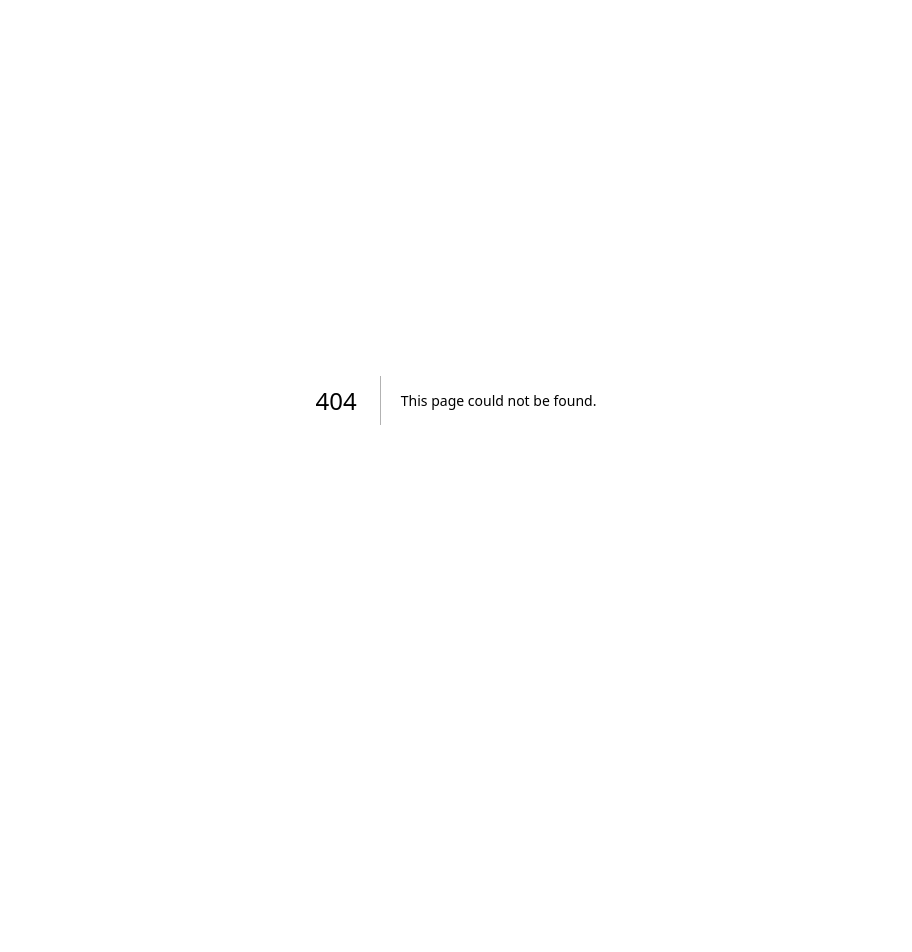
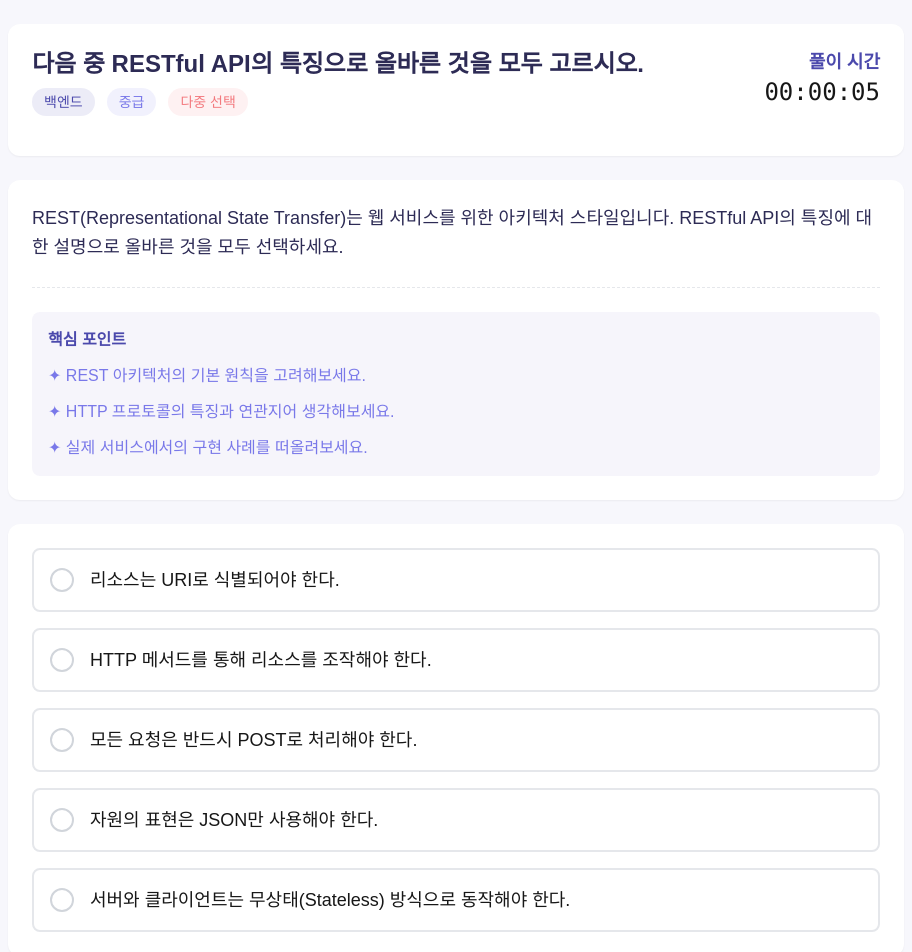
Before and after one commit to one-day-one-problem/frontend, a Next.js app: page /problems/1 in a window 1280 px wide. Before the commit this address had no page. Shown: the top 952 px of the page, without its empty margins (184-1096 px from the left). Before the commit the page ends 800 px from the top, so only its background shows below. Built offline with nearby package versions, Linux system fonts and the light colour scheme.

Commit message:
문제 풀이 화면 ui 구성

```diff
--- /dev/null
+++ b/app/problems/[problemId]/page.js
@@ -0,0 +1,228 @@
+"use client";
+
+import { useState, useEffect } from "react";
+import { motion } from "framer-motion";
+
+export default function ProblemPage({ params }) {
+  const { problemId } = params;
+  const [selectedAnswers, setSelectedAnswers] = useState(new Set());
+  const [elapsedTime, setElapsedTime] = useState(0);
+
+  // 경과 시간 계산
+  useEffect(() => {
+    const timer = setInterval(() => {
+      setElapsedTime((prev) => prev + 1);
+    }, 1000);
+
+    return () => clearInterval(timer);
+  }, []);
+
+  // 시간 포맷팅 함수
+  const formatTime = (seconds) => {
+    const hours = Math.floor(seconds / 3600);
+    const minutes = Math.floor((seconds % 3600) / 60);
+    const secs = seconds % 60;
+    return `${String(hours).padStart(2, "0")}:${String(minutes).padStart(
+      2,
+      "0"
+    )}:${String(secs).padStart(2, "0")}`;
+  };
+
+  // 임시 문제 데이터
+  const problem = {
+    id: problemId,
+    title: "다음 중 RESTful API의 특징으로 올바른 것을 모두 고르시오.",
+    category: "백엔드",
+    difficulty: "중급",
+    description: {
+      mainText:
+        "REST(Representational State Transfer)는 웹 서비스를 위한 아키텍처 스타일입니다. RESTful API의 특징에 대한 설명으로 올바른 것을 모두 선택하세요.",
+      highlights: [
+        "✦ REST 아키텍처의 기본 원칙을 고려해보세요.",
+        "✦ HTTP 프로토콜의 특징과 연관지어 생각해보세요.",
+        "✦ 실제 서비스에서의 구현 사례를 떠올려보세요.",
+      ],
+    },
+    isMultipleChoice: true,
+    options: [
+      {
+        id: "a",
+        text: "리소스는 URI로 식별되어야 한다.",
+        isCorrect: true,
+      },
+      {
+        id: "b",
+        text: "HTTP 메서드를 통해 리소스를 조작해야 한다.",
+        isCorrect: true,
+      },
+      {
+        id: "c",
+        text: "모든 요청은 반드시 POST로 처리해야 한다.",
+        isCorrect: false,
+      },
+      {
+        id: "d",
+        text: "자원의 표현은 JSON만 사용해야 한다.",
+        isCorrect: false,
+      },
+      {
+        id: "e",
+        text: "서버와 클라이언트는 무상태(Stateless) 방식으로 동작해야 한다.",
+        isCorrect: true,
+      },
+    ],
+  };
+
+  const toggleAnswer = (optionId) => {
+    const newSelected = new Set(selectedAnswers);
+    if (newSelected.has(optionId)) {
+      newSelected.delete(optionId);
+    } else {
+      if (!problem.isMultipleChoice) {
+        newSelected.clear(); // 단일 선택인 경우 기존 선택 초기화
+      }
+      newSelected.add(optionId);
+    }
+    setSelectedAnswers(newSelected);
+  };
+
+  const handleSubmit = () => {
+    // TODO: 답안 제출 로직 구현
+    console.log("제출된 답안:", Array.from(selectedAnswers));
+  };
+
+  return (
+    <div className="min-h-screen bg-[#F7F7FC] p-6">
+      <div className="max-w-4xl mx-auto">
+        {/* 헤더 섹션 */}
+        <header className="bg-white rounded-xl p-6 mb-6 shadow-sm">
+          <div className="flex justify-between items-start mb-4">
+            <div>
+              <h1 className="text-2xl font-bold text-[#2D2B55] mb-2">
+                {problem.title}
+              </h1>
+              <div className="flex gap-3">
+                <span className="bg-[#4B49AC]/10 text-[#4B49AC] px-3 py-1 rounded-full text-sm">
+                  {problem.category}
+                </span>
+                <span className="bg-[#7978E9]/10 text-[#7978E9] px-3 py-1 rounded-full text-sm">
+                  {problem.difficulty}
+                </span>
+                <span className="bg-[#F3797E]/10 text-[#F3797E] px-3 py-1 rounded-full text-sm">
+                  {problem.isMultipleChoice ? "다중 선택" : "단일 선택"}
+                </span>
+              </div>
+            </div>
+            <div className="text-right">
+              <div className="text-lg font-semibold text-[#4B49AC]">
+                풀이 시간
+              </div>
+              <div className="text-2xl font-mono">
+                {formatTime(elapsedTime)}
+              </div>
+            </div>
+          </div>
+        </header>
+
+        {/* 문제 설명 */}
+        <section className="bg-white rounded-xl p-6 mb-6 shadow-sm">
+          <div className="space-y-6">
+            {/* 메인 설명 텍스트 */}
+            <div className="text-lg leading-relaxed text-[#2D2B55]">
+              {problem.description.mainText}
+            </div>
+
+            {/* 구분선 */}
+            <div className="border-t border-dashed border-gray-200"></div>
+
+            {/* 핵심 포인트 */}
+            <div className="space-y-3 bg-[#4B49AC]/5 p-4 rounded-lg">
+              <h3 className="font-semibold text-[#4B49AC] mb-2">핵심 포인트</h3>
+              {problem.description.highlights.map((point, index) => (
+                <motion.div
+                  key={index}
+                  initial={{ opacity: 0, x: -20 }}
+                  animate={{ opacity: 1, x: 0 }}
+                  transition={{ delay: index * 0.1 }}
+                  className="text-gray-700 flex items-center gap-2"
+                >
+                  <span className="text-[#7978E9]">{point}</span>
+                </motion.div>
+              ))}
+            </div>
+          </div>
+        </section>
+
+        {/* 선택지 영역 */}
+        <section className="bg-white rounded-xl p-6 shadow-sm mb-6">
+          <div className="space-y-4">
+            {problem.options.map((option, index) => (
+              <motion.button
+                key={option.id}
+                initial={{ opacity: 0, y: 10 }}
+                animate={{ opacity: 1, y: 0 }}
+                transition={{ delay: index * 0.1 }}
+                whileHover={{ scale: 1.01 }}
+                whileTap={{ scale: 0.99 }}
+                onClick={() => toggleAnswer(option.id)}
+                className={`w-full text-left p-4 rounded-lg border-2 transition-all ${
+                  selectedAnswers.has(option.id)
+                    ? "border-[#4B49AC] bg-gradient-to-r from-[#4B49AC]/5 to-transparent"
+                    : "border-gray-200 hover:border-gray-300"
+                }`}
+              >
+                <div className="flex items-center gap-4">
+                  <div
+                    className={`w-6 h-6 rounded-full border-2 flex items-center justify-center transition-all ${
+                      selectedAnswers.has(option.id)
+                        ? "border-[#4B49AC] bg-[#4B49AC]"
+                        : "border-gray-300"
+                    }`}
+                  >
+                    {selectedAnswers.has(option.id) && (
+                      <motion.svg
+                        initial={{ scale: 0 }}
+                        animate={{ scale: 1 }}
+                        className="w-4 h-4 text-white"
+                        fill="none"
+                        viewBox="0 0 24 24"
+                        stroke="currentColor"
+                      >
+                        <path
+                          strokeLinecap="round"
+                          strokeLinejoin="round"
+                          strokeWidth={2}
+                          d="M5 13l4 4L19 7"
+                        />
+                      </motion.svg>
+                    )}
+                  </div>
+                  <span className="text-lg">{option.text}</span>
+                </div>
+              </motion.button>
+            ))}
+          </div>
+        </section>
+
+        {/* 버튼 영역 */}
+        <div className="grid grid-cols-2 gap-4">
+          <motion.button
+            whileHover={{ scale: 1.02 }}
+            whileTap={{ scale: 0.98 }}
+            className="bg-gray-100 text-gray-600 px-6 py-3 rounded-lg hover:bg-gray-200 transition-colors"
+          >
+            나중에 풀기
+          </motion.button>
+          <motion.button
+            whileHover={{ scale: 1.02 }}
+            whileTap={{ scale: 0.98 }}
+            onClick={handleSubmit}
+            className="bg-[#4B49AC] text-white px-6 py-3 rounded-lg hover:bg-[#7978E9] transition-colors"
+          >
+            답변 제출하기
+          </motion.button>
+        </div>
+      </div>
+    </div>
+  );
+}
```
